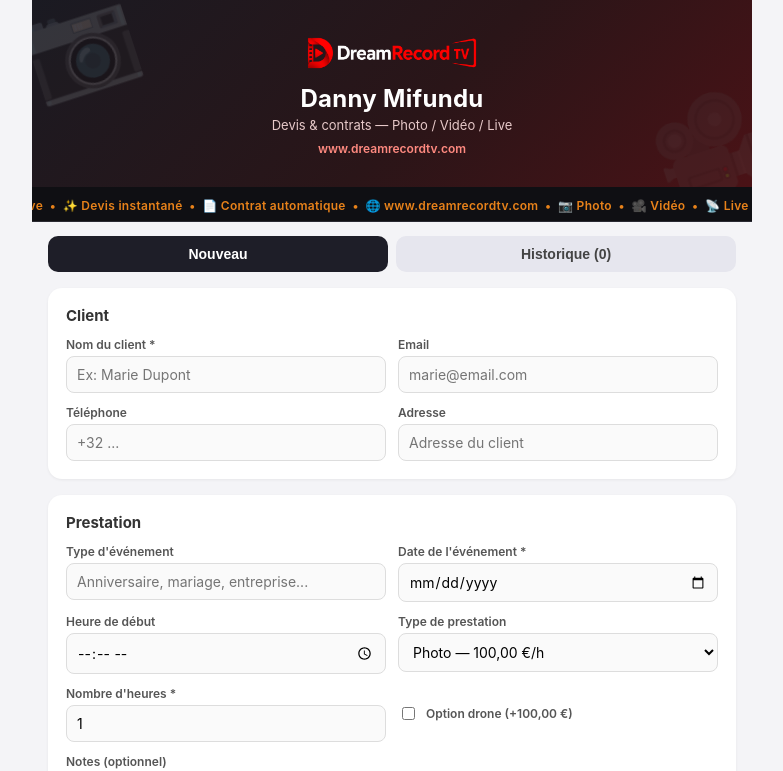
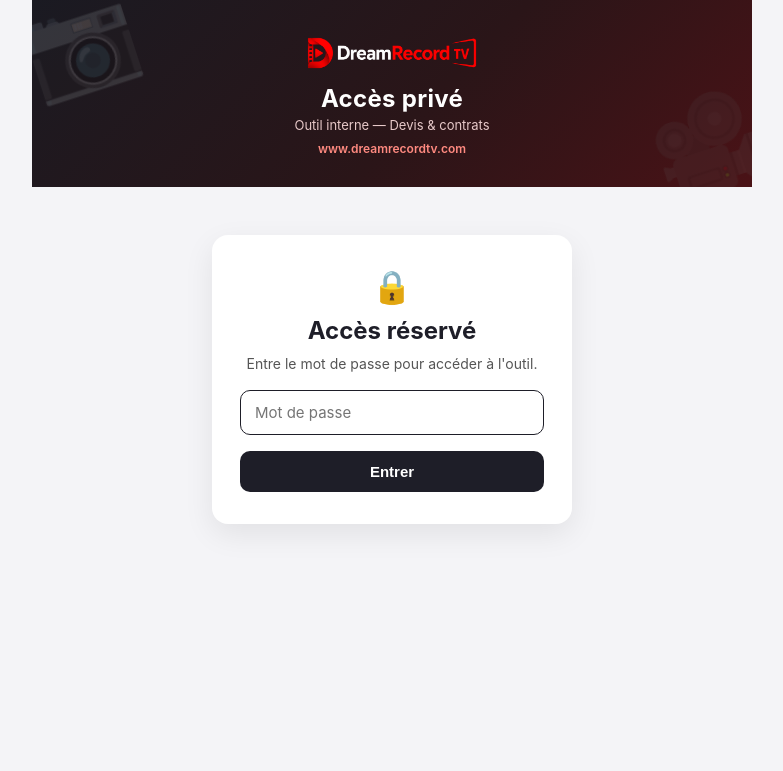
Before and after one commit to dmmifundu-bit/calcul-prestation, a React (Vite) app: page / in a window 1280 px wide. Shown: the top 771 px of the page, without its empty margins (248-1031 px from the left). Built offline with nearby package versions, Linux system fonts and the light colour scheme.

Commit message:
Ajout ecran de mot de passe

```diff
--- a/src/App.css
+++ b/src/App.css
@@ -210,3 +210,66 @@
 @media (max-width: 480px) {
   .grille { grid-template-columns: 1fr; }
 }
+
+/* Écran de verrouillage (accès protégé par mot de passe) */
+.verrou-conteneur {
+  display: flex;
+  justify-content: center;
+  padding: 48px 20px;
+}
+
+.verrou-carte {
+  width: 100%;
+  max-width: 360px;
+  background: #fff;
+  border-radius: 16px;
+  box-shadow: 0 10px 30px rgba(0, 0, 0, 0.08);
+  padding: 32px 28px;
+  text-align: center;
+  display: flex;
+  flex-direction: column;
+  gap: 10px;
+}
+
+.verrou-icone {
+  font-size: 32px;
+  margin: 0;
+}
+
+.verrou-carte h2 {
+  margin: 0;
+  color: #1e1e28;
+}
+
+.verrou-texte {
+  margin: 0 0 8px;
+  color: #555;
+  font-size: 14px;
+}
+
+.verrou-champ {
+  padding: 12px 14px;
+  border-radius: 10px;
+  border: 1px solid #ddd;
+  font-size: 15px;
+}
+
+.verrou-champ:focus {
+  outline: none;
+  border-color: #1e1e28;
+}
+
+.verrou-erreur {
+  margin: 0;
+  color: #b3261e;
+  font-size: 13px;
+}
+
+.verrou-carte .bouton.principal {
+  margin-top: 6px;
+  padding: 12px;
+  border-radius: 10px;
+  border: none;
+  cursor: pointer;
+  font-size: 15px;
+}
--- a/src/App.jsx
+++ b/src/App.jsx
@@ -6,6 +6,7 @@
 } from './pricing';
 import { genererDevisPDF, genererContratPDF } from './pdf';
 import { chargerHistorique, ajouterEntree, supprimerEntree, prochainNumero } from './storage';
+import { MOT_DE_PASSE, CLE_ACCES } from './acces';
 import logoDreamRecordTV from './assets/logo.png';
 import './App.css';
 
@@ -28,6 +29,23 @@
   const [form, setForm] = useState(FORM_VIDE);
   const [historique, setHistorique] = useState(() => chargerHistorique());
   const [message, setMessage] = useState('');
+
+  const [autorise, setAutorise] = useState(
+    () => typeof window !== 'undefined' && window.localStorage.getItem(CLE_ACCES) === 'oui'
+  );
+  const [motDePasseSaisi, setMotDePasseSaisi] = useState('');
+  const [erreurAcces, setErreurAcces] = useState('');
+
+  const verifierMotDePasse = (e) => {
+    e.preventDefault();
+    if (motDePasseSaisi === MOT_DE_PASSE) {
+      window.localStorage.setItem(CLE_ACCES, 'oui');
+      setAutorise(true);
+      setErreurAcces('');
+    } else {
+      setErreurAcces('Mot de passe incorrect.');
+    }
+  };
 
   const calcul = useMemo(() => calculerPrix(form), [form]);
 
@@ -69,6 +87,43 @@
   };
 
   const supprimer = (id) => setHistorique(supprimerEntree(id));
+
+  if (!autorise) {
+    return (
+      <div className="page page-verrouillee">
+        <header className="entete">
+          <div className="entete-decor" aria-hidden="true">
+            <span className="icone-decor icone-appareil">📷</span>
+            <span className="icone-decor icone-camera">🎥</span>
+          </div>
+          <div className="entete-contenu">
+            <img src={logoDreamRecordTV} alt="DreamRecord TV" className="logo-marque" />
+            <h1>Accès privé</h1>
+            <p>Outil interne — Devis &amp; contrats</p>
+            <a className="lien-site" href="https://www.dreamrecordtv.com" target="_blank" rel="noreferrer">www.dreamrecordtv.com</a>
+          </div>
+        </header>
+
+        <div className="verrou-conteneur">
+          <form className="verrou-carte" onSubmit={verifierMotDePasse}>
+            <p className="verrou-icone" aria-hidden="true">🔒</p>
+            <h2>Accès réservé</h2>
+            <p className="verrou-texte">Entre le mot de passe pour accéder à l'outil.</p>
+            <input
+              type="password"
+              className="verrou-champ"
+              placeholder="Mot de passe"
+              value={motDePasseSaisi}
+              onChange={(e) => setMotDePasseSaisi(e.target.value)}
+              autoFocus
+            />
+            {erreurAcces && <p className="verrou-erreur">{erreurAcces}</p>}
+            <button type="submit" className="bouton principal">Entrer</button>
+          </form>
+        </div>
+      </div>
+    );
+  }
 
   return (
     <div className="page">
--- /dev/null
+++ b/src/acces.js
@@ -0,0 +1,5 @@
+// Protection d'accès simple (mot de passe local) : suffisant pour empêcher
+// un visiteur au hasard d'utiliser l'outil, pas destiné à protéger des
+// données ultra-sensibles.
+export const MOT_DE_PASSE = 'Welcomebraga1991';
+export const CLE_ACCES = 'acces_autorise_v1';
```
